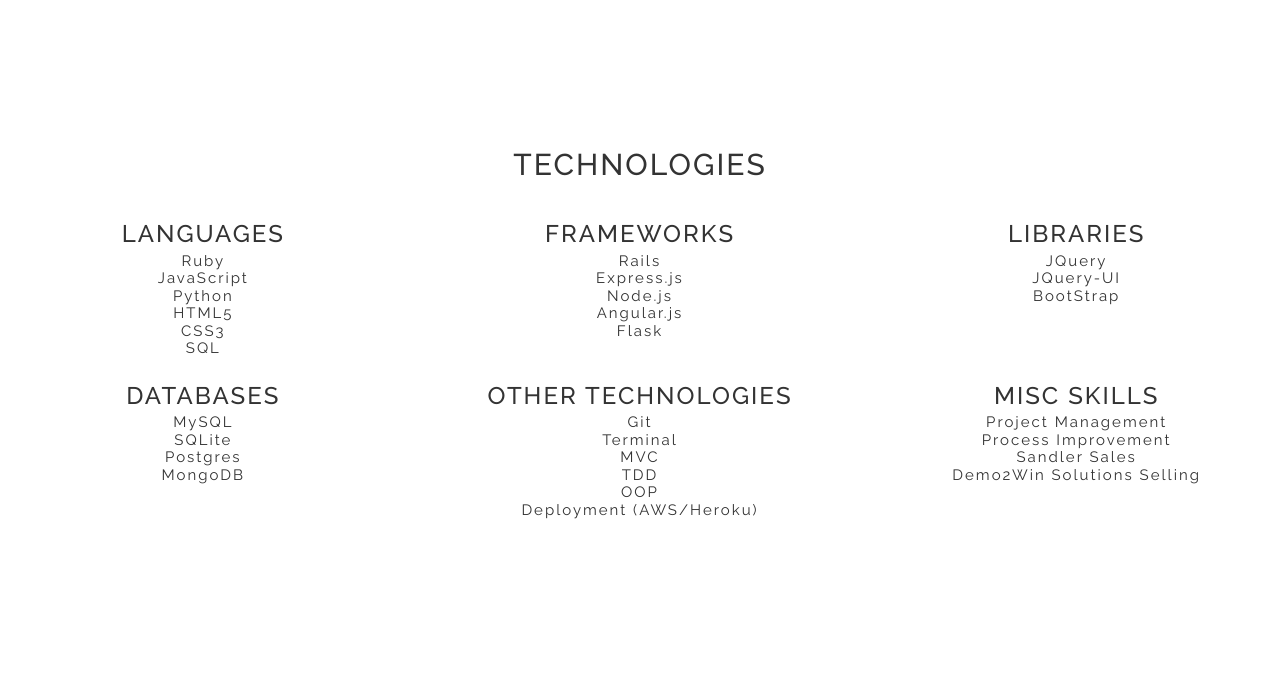
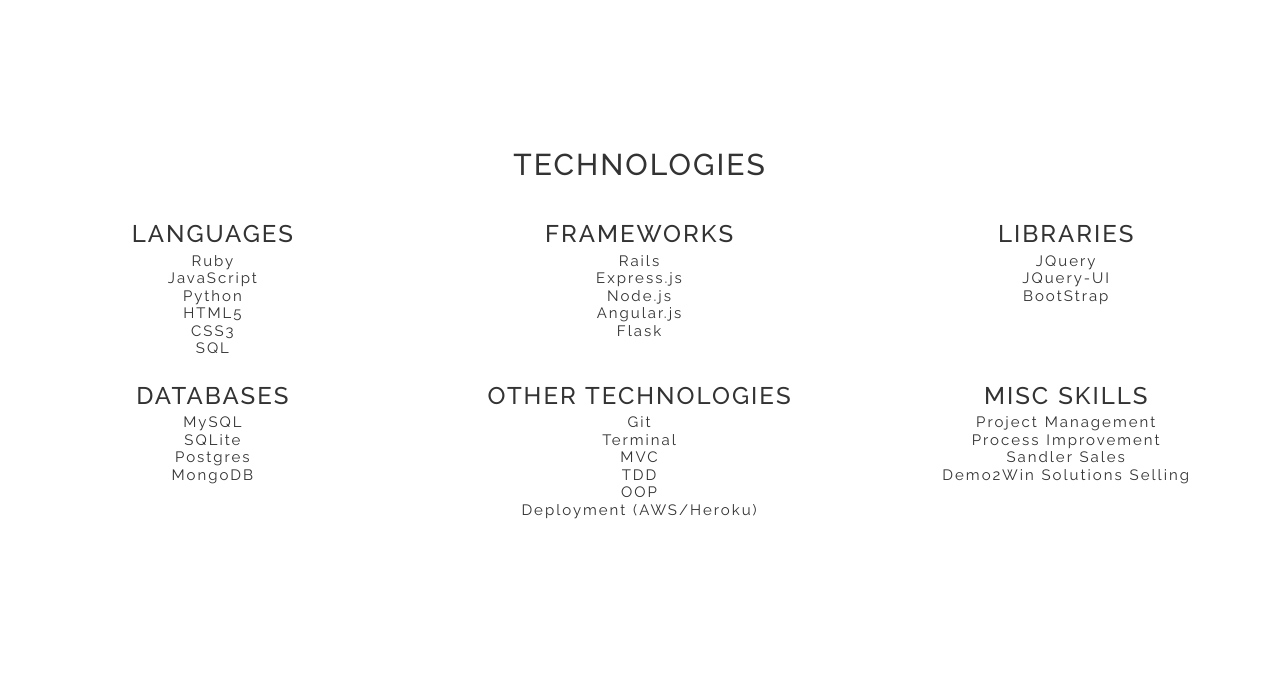
Before and after one commit to abalberchak/Portfolio_1, a PHP site: page / in a window 1280 px wide. Shown: the part 1419-2102 px from the top of the page. Run offline with PHP 8.4, Linux system fonts and the light colour scheme; some libraries are stand-ins or nearby versions.

Commit message:
More CSS adjustments made

```diff
--- a/css/style.css
+++ b/css/style.css
@@ -2,9 +2,13 @@
 html {
 	height: 100%;
 	width: 100%;
-	overflow-x: hidden;
+	/*overflow-x: hidden;*/
 }
 
+.row {
+	margin-left: 0;
+	margin-right: 0;
+}
 
 body {
 	font-family:'Raleway', sans-serif;
@@ -14,7 +18,7 @@ body {
 	width: 100%;
 	letter-spacing: 2px;
 	font-weight: normal;
-	/*overflow-x: hidden;*/
+	overflow-x: hidden;
 }
 
 
@@ -53,7 +57,6 @@ header {
     -moz-background-size: cover;
     -o-background-size: cover;
     background-size: cover;
-    min-height: 100%;
     background-attachment: scroll;
     height: 100%;
     width: 100%;
@@ -147,11 +150,8 @@ header {
 	display: block;
 	transition: opacity 0.8s ease;
 	transition: padding 0.8s ease;
-	/*overflow:auto;*/
 	z-index: 1;
 	clear: both;
-	/*margin: 0px !important;	*/
-
 }
 
 #navigation h3 {
```
